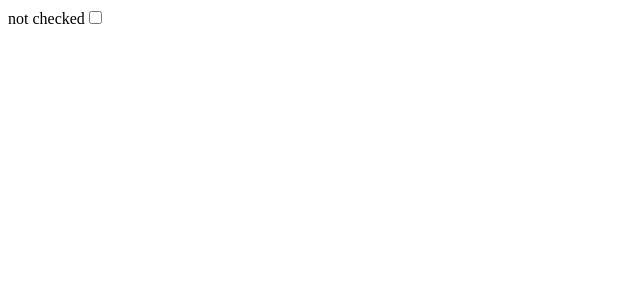
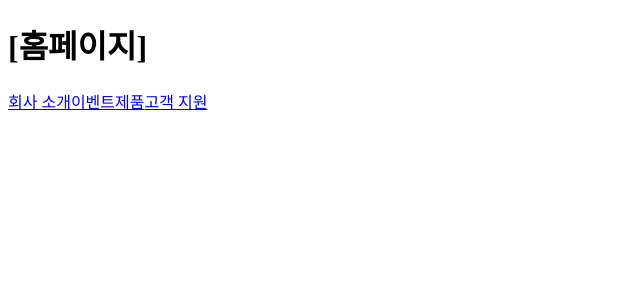
Before and after one commit to johnny-gill/third-react, a JavaScript app: page / in a window 1280 px wide. Shown: the top 300 px of the page, without its empty margins (0-640 px from the left). Built offline with nearby package versions, Linux system fonts and the light colour scheme.

Commit message:
Feature: react router

```diff
--- a/package.json
+++ b/package.json
@@ -10,6 +10,8 @@
     "react": "^18.2.0",
     "react-dom": "^18.2.0",
     "react-icons": "^4.10.1",
+    "react-router": "^6.14.2",
+    "react-router-dom": "^6.14.2",
     "react-scripts": "5.0.1",
     "react-window": "^1.8.9",
     "web-vitals": "^2.1.0"
--- /dev/null
+++ b/src/ch11/App11.js
@@ -0,0 +1,16 @@
+import { Route, Routes } from "react-router";
+import { About, Contact, Events, Home, Products } from "./pages";
+
+const App11 = () => (
+  <div>
+    <Routes>
+      <Route path="/" element={<Home />} />
+      <Route path="/about" element={<About />} />
+      <Route path="/events" element={<Events />} />
+      <Route path="/products" element={<Products />} />
+      <Route path="/contact" element={<Contact />} />
+    </Routes>
+  </div>
+);
+
+export default App11;
--- /dev/null
+++ b/src/ch11/pages.js
@@ -0,0 +1,37 @@
+import { Link } from "react-router-dom";
+
+export const Home = () => (
+  <div>
+    <h1>[홈페이지]</h1>
+    <nav>
+      <Link to="about">회사 소개</Link>
+      <Link to="events">이벤트</Link>
+      <Link to="products">제품</Link>
+      <Link to="contact">고객 지원</Link>
+    </nav>
+  </div>
+);
+
+export const About = () => (
+  <div>
+    <h1>[회사소개]</h1>
+  </div>
+);
+
+export const Events = () => (
+  <div>
+    <h1>[이벤트]</h1>
+  </div>
+);
+
+export const Products = () => (
+  <div>
+    <h1>[제품]</h1>
+  </div>
+);
+
+export const Contact = () => (
+  <div>
+    <h1>[고객지원]</h1>
+  </div>
+);
--- a/src/index.js
+++ b/src/index.js
@@ -1,5 +1,10 @@
 import ReactDOM from "react-dom/client";
-import CheckBox from "./ch10/CheckBox";
+import { BrowserRouter as Router } from "react-router-dom";
+import App11 from "./ch11/App11";
 
 const root = ReactDOM.createRoot(document.getElementById("root"));
-root.render(<CheckBox />);
+root.render(
+  <Router>
+    <App11 />
+  </Router>
+);
```
Also changed, not shown: 2 other files (tests, documents, lock files or other folders).
